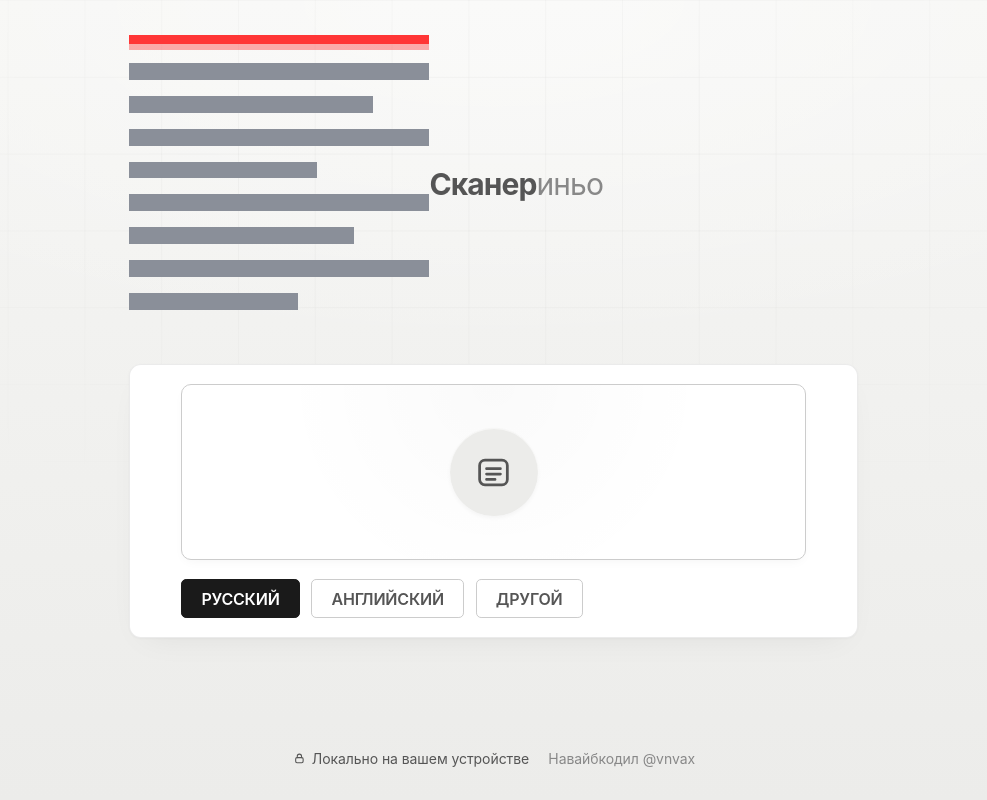
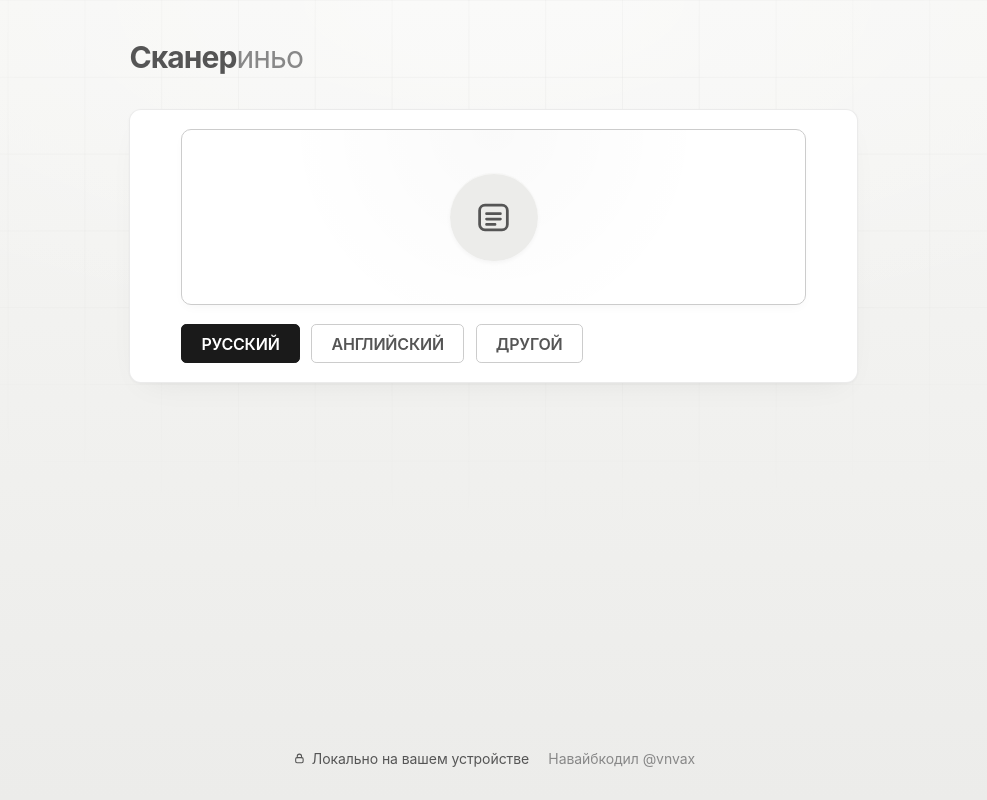
Before and after one commit to STARO43/tools, a Next.js app: page / in a window 1280 px wide. Shown: the whole page, without its empty margins (146-1133 px from the left). Built offline with nearby package versions, Linux system fonts and the light colour scheme.

Commit message:
Update page.tsx

```diff
--- a/src/app/page.tsx
+++ b/src/app/page.tsx
@@ -69,7 +69,7 @@ type Phase = "empty" | "prep" | "ocr" | "done" | "error";
 
 /* ────────────────────────── иконки ────────────────────────── */
 
-/* Документ вместо «горки» — скруглённая рамка + строки */
+/* Документ вместо «горки» в дропбоксе */
 const IconImage = () => (
   <svg viewBox="0 0 24 24" fill="none" stroke="currentColor" strokeWidth="1.8" strokeLinecap="round" strokeLinejoin="round" aria-hidden>
     <rect x="3" y="4" width="18" height="16" rx="3.5" />
@@ -101,67 +101,6 @@ const IconLock = () => (
   <svg viewBox="0 0 24 24" fill="none" stroke="currentColor" strokeWidth="2" strokeLinecap="round" strokeLinejoin="round" aria-hidden>
     <rect x="5" y="10.5" width="14" height="9.5" rx="2.5" />
     <path d="M8 10.5V8a4 4 0 0 1 8 0v2.5" />
-  </svg>
-);
-
-/* Оригинальный пиксельный сканер — для лого */
-const IconScanner = () => (
-  <svg
-    width="100%"
-    height="100%"
-    viewBox="0 0 32 32"
-    shapeRendering="crispEdges"
-    style={{ display: "block", imageRendering: "pixelated" }}
-    aria-hidden
-  >
-    <defs>
-      <clipPath id="scanner-after-clip">
-        <rect x="0" y="0" width="32" height="0">
-          <animate
-            attributeName="height"
-            values="0;0;32;32"
-            keyTimes="0;0.06;0.86;1"
-            dur="4s"
-            repeatCount="indefinite"
-          />
-        </rect>
-      </clipPath>
-    </defs>
-
-    <g fill="#8a8f99">
-      <rect x="0" y="3"  width="32" height="1.8" />
-      <rect x="0" y="6.5"  width="26" height="1.8" />
-      <rect x="0" y="10" width="32" height="1.8" />
-      <rect x="0" y="13.5" width="20" height="1.8" />
-      <rect x="0" y="17" width="32" height="1.8" />
-      <rect x="0" y="20.5" width="24" height="1.8" />
-      <rect x="0" y="24" width="32" height="1.8" />
-      <rect x="0" y="27.5" width="18" height="1.8" />
-    </g>
-
-    <g fill="#1a1d24" clipPath="url(#scanner-after-clip)">
-      <rect x="0" y="3"  width="32" height="1.8" />
-      <rect x="0" y="6.5"  width="26" height="1.8" />
-      <rect x="0" y="10" width="32" height="1.8" />
-      <rect x="0" y="13.5" width="20" height="1.8" />
-      <rect x="0" y="17" width="32" height="1.8" />
-      <rect x="0" y="20.5" width="24" height="1.8" />
-      <rect x="0" y="24" width="32" height="1.8" />
-      <rect x="0" y="27.5" width="18" height="1.8" />
-    </g>
-
-    <g>
-      <animateTransform
-        attributeName="transform"
-        type="translate"
-        values="0 0; 0 0; 0 32; 0 32"
-        keyTimes="0;0.06;0.86;1"
-        dur="4s"
-        repeatCount="indefinite"
-      />
-      <rect x="0" y="0" width="32" height="1.6" fill="#ff3636" opacity="0.4" />
-      <rect x="0" y="0" width="32" height="1" fill="#ff3636" />
-    </g>
   </svg>
 );
 
@@ -528,13 +467,12 @@ export default function Page() {
   return (
     <>
       <main className="shell">
-        <header className="brand">
-          <div className="brand__mark">
-            <IconScanner />
-          </div>
+        {/* Логотип: просто серый текст + лазер при загрузке */}
+        <header className={`brand${busy ? " brand--scanning" : ""}`}>
           <div className="brand__name">
             Сканер<em>иньо</em>
           </div>
+          <div className="brand__laser" />
         </header>
 
         <section className="glass">
@@ -565,9 +503,6 @@ export default function Page() {
               {busy && (
                 <div className="preview__scrim">
                   <span className="status" style={{ margin: 0 }}>
-                    <span className="status__dots">
-                      <i></i><i></i><i></i>
-                    </span>
                     {status}
                     {phase === "ocr" && ` ${fmtSec(elapsed)}`}
                   </span>
@@ -578,9 +513,6 @@ export default function Page() {
 
           {busy && (!image || isPdfFile) && (
             <div className="status">
-              <span className="status__dots">
-                <i></i><i></i><i></i>
-              </span>
               <span>
                 {status}
                 {percent !== null ? ` ${percent}%` : ""}
```
